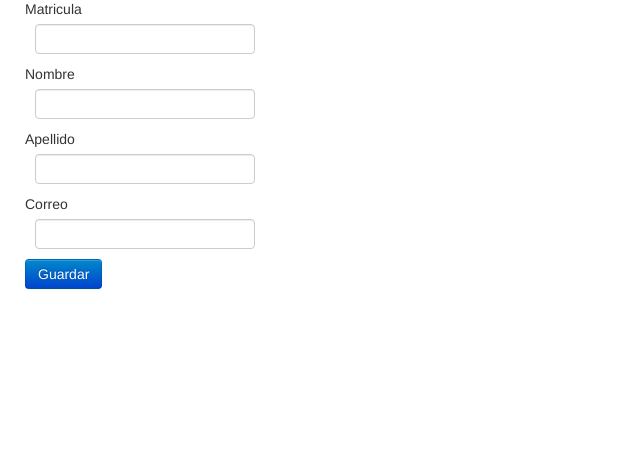
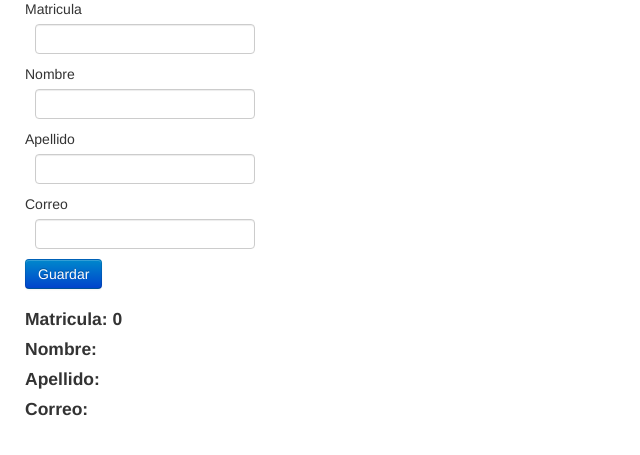
Before and after one commit to IEVN1002-22002268/api_flask02, a Flask app: page /Alumnos in a window 1280 px wide. Shown: the part 61-516 px from the top of the page, without its empty margins (0-640 px from the left). Run offline with Flask 3, Linux system fonts and the light colour scheme; some libraries are stand-ins or nearby versions.

Commit message:
Formularios

```diff
--- a/app.py
+++ b/app.py
@@ -59,7 +59,7 @@
     email=""
     """ crear instancia de la clase """
     alumno_clase=forms.UserForm(request.form)
-    if request.method == 'POST':
+    if request.method == 'POST' and alumno_clase.validate():
         mat=alumno_clase.matricula.data
         nom=alumno_clase.nombre.data
         ape=alumno_clase.apellido.data
--- a/templates/Alumnos.html
+++ b/templates/Alumnos.html
@@ -2,12 +2,15 @@
 {%import "_macros.html" as macro%}
     {%block container%}
 
-        <form action="" method="post">
+        <form action="" method="post" novalidate>
             {{ macro.camposNuevos(form.matricula) }}
             {{ macro.camposNuevos(form.nombre) }}
             {{ macro.camposNuevos(form.apellido) }}
             {{ macro.camposNuevos(form.correo) }}
             <input type="submit" value="Guardar" class="btn btn-primary">
         </form>
-        <h1></h1>
+        <h4>Matricula: {{mat}}</h4>
+        <h4>Nombre: {{nom}}</h4>
+        <h4>Apellido: {{ape}}</h4>
+        <h4>Correo: {{email}}</h4>
     {%endblock%}
```
